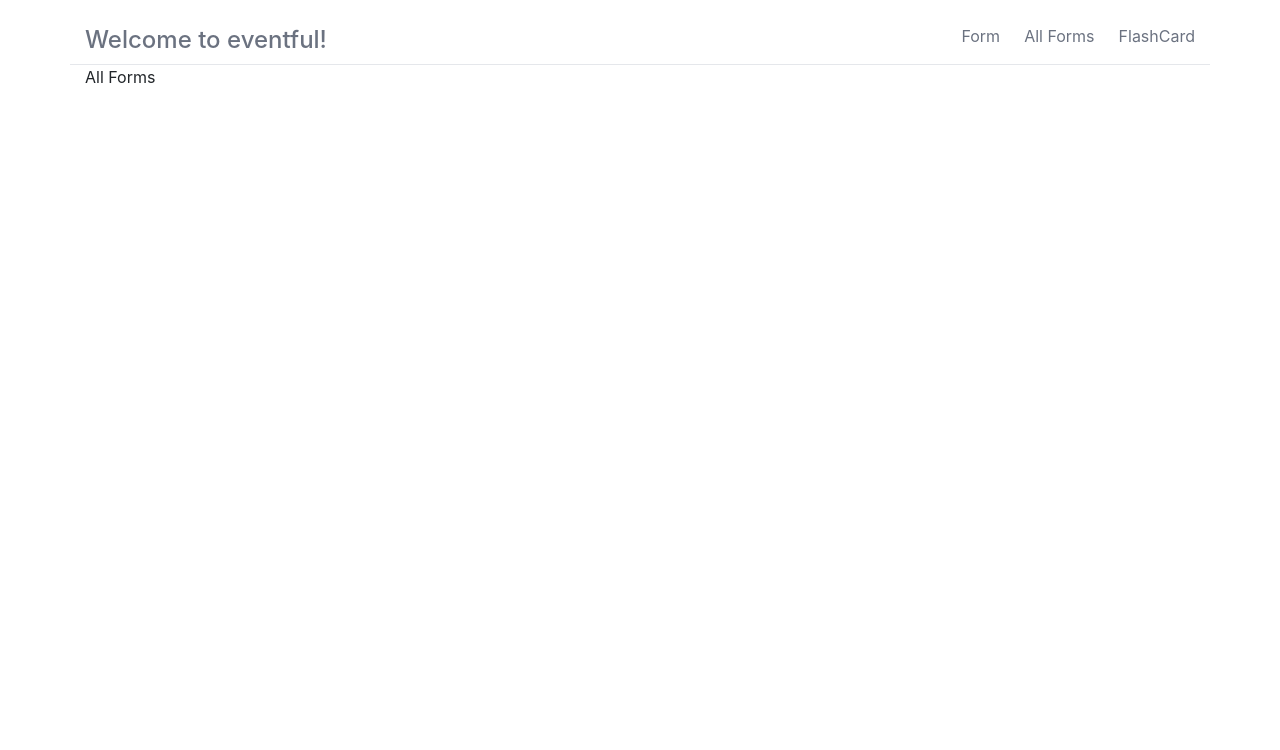
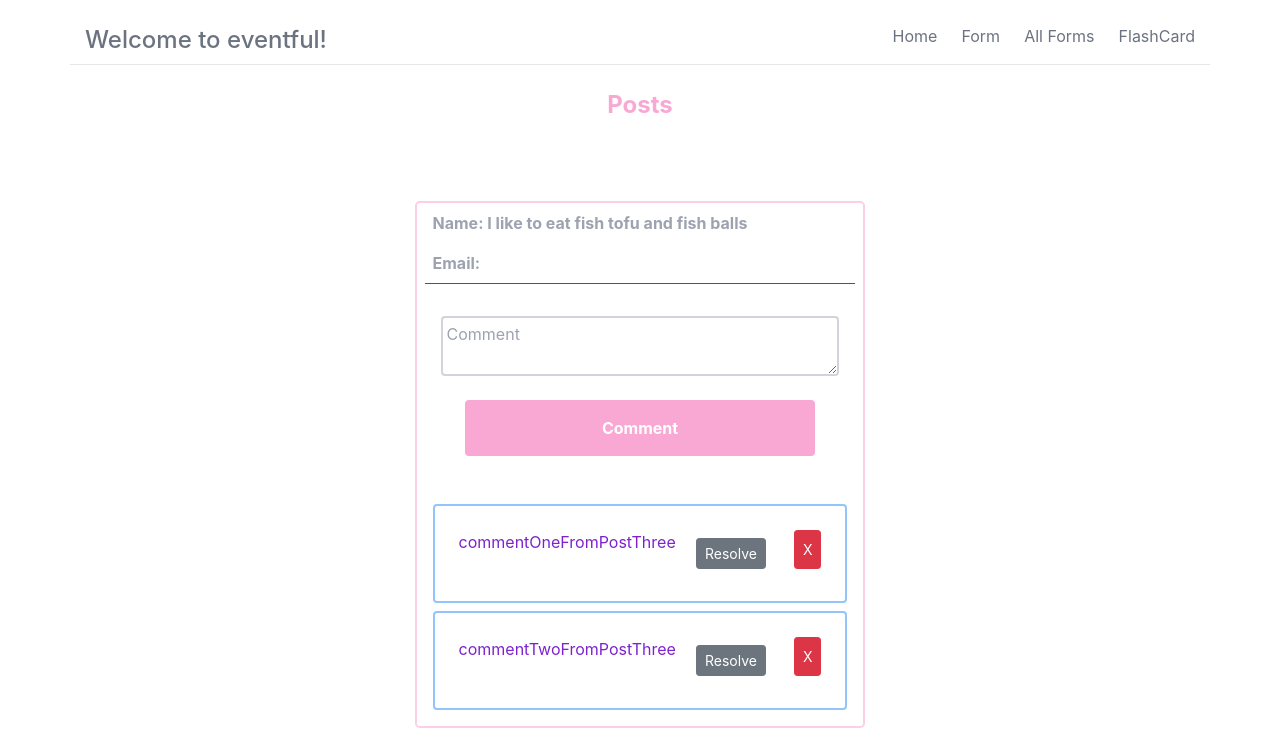
Before and after one commit to cindyliang01/eventful, a React (Create React App) app: page /AllForms in a window 1280 px wide. Shown: the top 750 px of the page. Built offline with nearby package versions, Linux system fonts and the light colour scheme.

Commit message:
Updated all forms page and created home page

```diff
--- a/src/App.js
+++ b/src/App.js
@@ -1,4 +1,4 @@
-import React, { Component } from "react";
+import React, { Component, useEffect } from "react";
 import "./App.css";
 import NavBar from "./components/NavBar";
 import Form from "./pages/Form";
@@ -50,6 +50,9 @@ class App extends Component {
 
     flashCardIndex: 1,
     flashCardState: false,
+
+    allFormsState: false,
+    formState: false,
   };
 
   createPost = (newPost, newEmail) => {
@@ -150,6 +153,18 @@ class App extends Component {
     });
   };
 
+  setAllFormsState = (trueOrFalse) => {
+    this.setState({ allFormsState: trueOrFalse }, () => {
+      console.log("hiiehie" + this.state.allFormsState);
+    });
+  };
+
+  setFormState = (trueOrFalse) => {
+    this.setState({ formState: trueOrFalse }, () => {
+      console.log("hiiehie" + this.state.formState);
+    });
+  };
+
   goPrevious = (flashCardIndex) => {
     if (flashCardIndex > 0) {
       flashCardIndex--;
@@ -172,7 +187,11 @@ class App extends Component {
     return (
       <React.Fragment>
         <span>{this.state.flashCardState}</span>
-        <NavBar setFlashCardState={this.setFlashCardState}></NavBar>
+        <NavBar
+          setFlashCardState={this.setFlashCardState}
+          setFormState={this.setFormState}
+          setAllFormsState={this.setAllFormsState}
+        ></NavBar>
         <div className="container">
           <Routes>
             <Route
@@ -189,7 +208,20 @@ class App extends Component {
                 />
               }
             />
-            <Route path="/AllForms" element={<AllForms />} />
+            <Route
+              path="/AllForms"
+              element={
+                <AllForms
+                  listOfPosts={this.state.dummyListPosts}
+                  addLike={this.addLike}
+                  createPost={this.createPost}
+                  createComment={this.createComment}
+                  addLikeForComment={this.addLikeForComment}
+                  deleteForComment={this.deleteForComment}
+                  flashCardState={this.state.flashCardState}
+                />
+              }
+            />
             <Route
               path="/FlashCard"
               element={
--- a/src/components/NavBar.jsx
+++ b/src/components/NavBar.jsx
@@ -2,12 +2,15 @@ import React, { Component } from "react";
 import { Link, useMatch, useResolvedPath } from "react-router-dom";
 class NavBar extends Component {
   render() {
-    const { setFlashCardState } = this.props;
+    const { setFlashCardState, setAllFormsState, setFormState } = this.props;
     return (
       <nav className="relative container px-6 pt-6 border-b">
         <div className="flex items-center justify-between">
           <h4 className="text-gray-500">Welcome to eventful!</h4>
           <div className="flex space-x-6">
+            <CustomLink to="/" className="hover:text-pink-400 text-gray-500">
+              Home
+            </CustomLink>
             <CustomLink
               to="/Form"
               className="hover:text-pink-400 text-gray-500"
--- a/src/components/post.jsx
+++ b/src/components/post.jsx
@@ -15,7 +15,6 @@ class Post extends Component {
     return (
       <div>
         <div>
-          {/* <h4 className="text-pink-500 text-center">Post :</h4> */}
           <p className="text-1xl font-bold text-gray-400 px-2 ">
             Name: {this.displayPosts()}
           </p>
--- a/src/components/posts.jsx
+++ b/src/components/posts.jsx
@@ -1,13 +1,11 @@
 import React, { Component } from "react";
 import Post from "./post";
-import PostForm from "./postForm";
 
 class Posts extends Component {
   render() {
     const {
       listOfPosts,
       addLike,
-      createPost,
       createComment,
       addLikeForComment,
       deleteForComment,
@@ -17,8 +15,8 @@ class Posts extends Component {
     const reversedPosts = listOfPosts.map((item) => item).reverse();
     return (
       <React.Fragment>
-        <PostForm createPost={createPost} />
         <div className="w-auto min-w-[25%] max-w-min mt-20 mx-auto space-y-6 flex flex-col items-stretch">
+          {/* <div className="col-span-2 row-span-2"> */}
           <ul>
             {reversedPosts.map((specificPost) => (
               <React.Fragment>
--- a/src/pages/FlashCard.jsx
+++ b/src/pages/FlashCard.jsx
@@ -33,7 +33,7 @@ class FlashCard extends Component {
                       ? "bg-gray-300 hover:bg-grey-200"
                       : "bg-pink-300 hover:bg-pink-200")
                   }
-                  disabled={flashCardIndex == 0}
+                  disabled={flashCardIndex === 0}
                 >
                   prev
                 </button>
@@ -45,26 +45,12 @@ class FlashCard extends Component {
                       ? "bg-gray-300 hover:bg-grey-200"
                       : "bg-pink-300 hover:bg-pink-200")
                   }
-                  disabled={flashCardIndex == listOfPosts.length - 1}
+                  disabled={flashCardIndex === listOfPosts.length - 1}
                 >
                   next
                 </button>
-
-                {/* <button
-              onClick={() => goPrevious(flashCardIndex, notes.length)}
-              className={
-                "  text-white rounded p-3 m-4 font-bold  " +
-                (flashCardIndex === 0
-                  ? "bg-gray-300 hover:bg-grey-200"
-                  : "bg-pink-300 hover:bg-pink-200")
-              }
-              disabled={flashCardIndex == 0}
-            >
-              prev
-            </button> */}
               </React.Fragment>
             ) : (
-              // "fjsdf"
               "No posts"
             )}
           </ul>
@@ -73,11 +59,6 @@ class FlashCard extends Component {
       </React.Fragment>
     );
   }
-
-  // displayOneFlash() {
-  //   const { listOfPosts } = this.props;
-  //   onePost = listOfPosts;
-  // }
 }
 
 export default FlashCard;
--- a/src/pages/Form.jsx
+++ b/src/pages/Form.jsx
@@ -1,5 +1,6 @@
 import React, { Component } from "react";
 import Posts from ".././components/posts";
+import PostForm from "../components/postForm";
 
 class Form extends Component {
   render() {
@@ -17,10 +18,10 @@ class Form extends Component {
         <h1 className="text-center font-bold text-2xl mt-4 text-pink-300">
           Welcome!
         </h1>
+        <PostForm createPost={createPost}></PostForm>
         <Posts
           listOfPosts={listOfPosts}
           addLike={addLike}
-          createPost={createPost}
           createComment={createComment}
           addLikeForComment={addLikeForComment}
           deleteForComment={deleteForComment}
--- /dev/null
+++ b/src/pages/Home.jsx
@@ -0,0 +1,39 @@
+import React, { Component } from "react";
+import Posts from ".././components/posts";
+import PostForm from "../components/postForm";
+
+class Home extends Component {
+  render() {
+    return <div>hi</div>;
+  }
+
+  //   render() {
+  //     const {
+  //       listOfPosts,
+  //       addLike,
+  //       createPost,
+  //       createComment,
+  //       addLikeForComment,
+  //       deleteForComment,
+  //       flashCardState,
+  //     } = this.props;
+  //     return (
+  //       <React.Fragment>
+  //         <h1 className="text-center font-bold text-2xl mt-4 text-pink-300">
+  //           Welcome!
+  //         </h1>
+  //         <PostForm createPost={createPost}></PostForm>
+  //         <Posts
+  //           listOfPosts={listOfPosts}
+  //           addLike={addLike}
+  //           createComment={createComment}
+  //           addLikeForComment={addLikeForComment}
+  //           deleteForComment={deleteForComment}
+  //           flashCardState={flashCardState}
+  //         ></Posts>
+  //       </React.Fragment>
+  //     );
+  //   }
+  // }
+}
+export default Home;
--- a/src/pages/allForms.jsx
+++ b/src/pages/allForms.jsx
@@ -1,6 +1,36 @@
 import React, { Component } from "react";
-const AllForms = () => {
-  return <div>All Forms</div>;
-};
+import Posts from ".././components/posts";
+
+class AllForms extends Component {
+  render() {
+    const {
+      listOfPosts,
+      addLike,
+      createPost,
+      createComment,
+      addLikeForComment,
+      deleteForComment,
+      flashCardState,
+    } = this.props;
+    return (
+      <React.Fragment>
+        <h1 className="text-center font-bold text-2xl mt-4 text-pink-300">
+          Posts
+        </h1>
+        <div>
+          <Posts
+            listOfPosts={listOfPosts}
+            addLike={addLike}
+            createPost={createPost}
+            createComment={createComment}
+            addLikeForComment={addLikeForComment}
+            deleteForComment={deleteForComment}
+            flashCardState={flashCardState}
+          ></Posts>
+        </div>
+      </React.Fragment>
+    );
+  }
+}
 
 export default AllForms;
```
